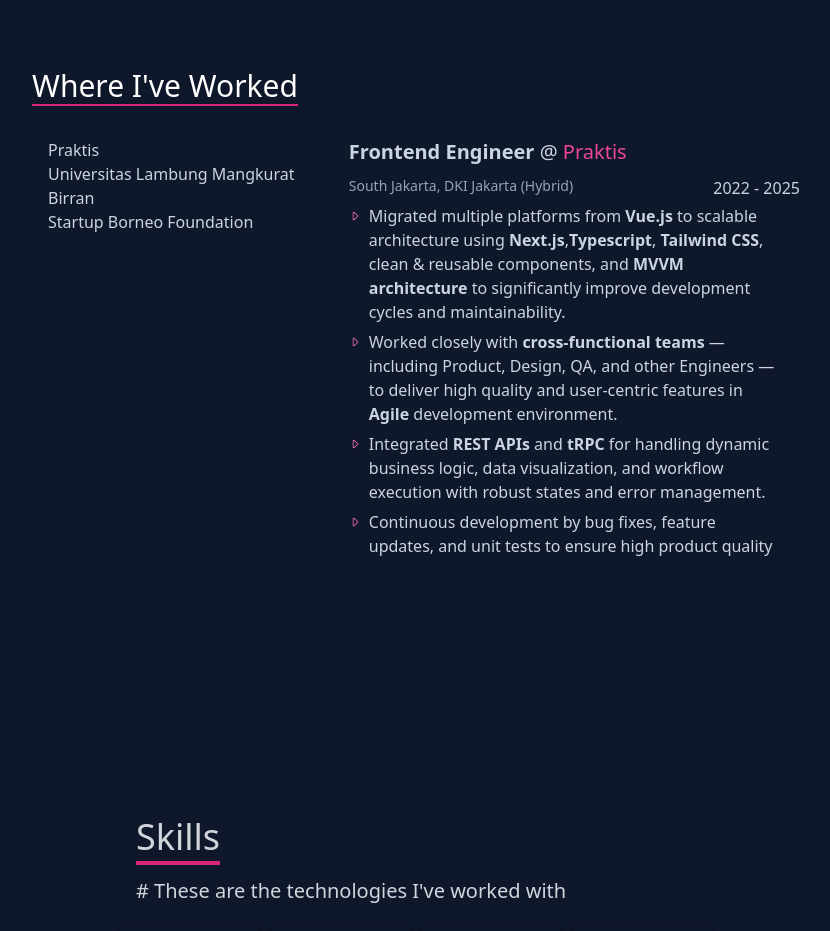
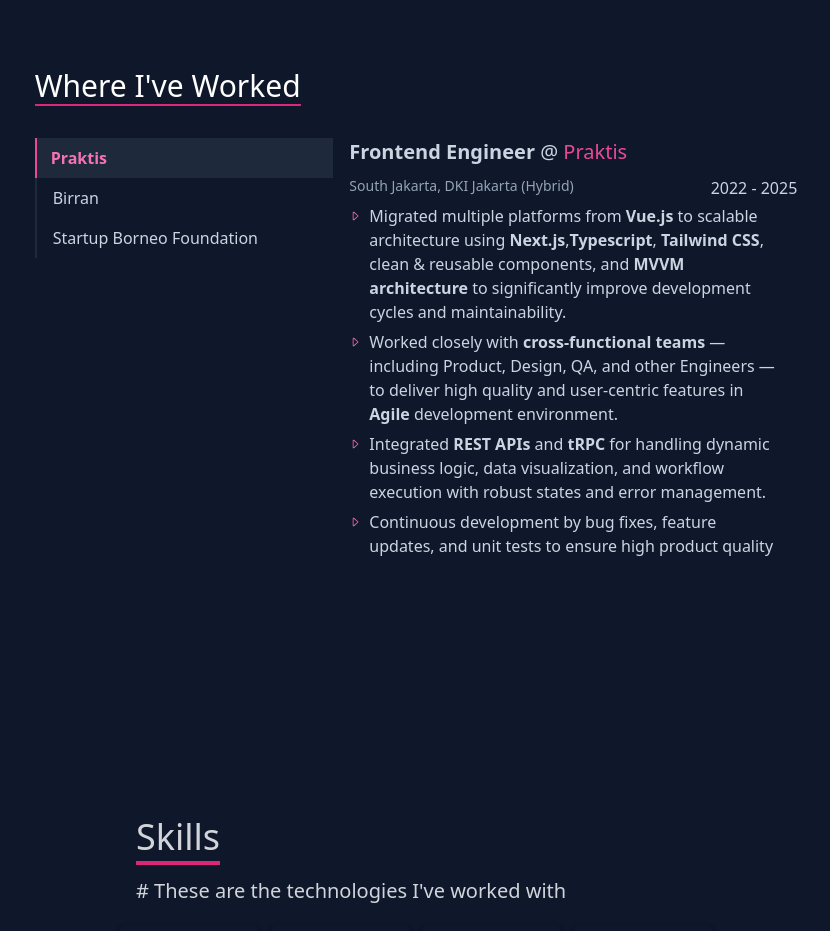
Before and after one commit to syahrilhanla/portfolio-website, a Next.js app: page / in a window 1280 px wide. Shown: the part 1740-2671 px from the top of the page, without its empty margins (224-1054 px from the left). Built offline with nearby package versions, Linux system fonts and the light colour scheme; grey boxes are pictures that could not be loaded.

Commit message:
feat: add ExperienceTabs component to enhance tab navigation in Experience section

```diff
--- a/components/Experience.jsx
+++ b/components/Experience.jsx
@@ -2,6 +2,7 @@
 import PraktisExperience from "./PraktisExperience";
 import BirranExperience from "./BirranExperience";
 import StartupBorneoExperience from "./StartupBorneoExperience";
+import ExperienceTabs from "./ExperienceTabs";
 
 const Experience = () => {
 	const [activeTab, setActiveTab] = useState("praktis");
@@ -11,44 +12,15 @@
       md:px-10 px-3 md:pb-0 pb-12 flex flex-col justify-center items-center"
 			name="experience"
 		>
-			<div className="space-y-8 lg:max-w-3xl max-w-5xl mt-10 md:mt-0 max-h-96">
+			<div className="space-y-8 lg:max-w-3xl max-w-4xl mt-10 md:mt-0 max-h-96">
 				<h1 className="w-fit text-3xl text-white font-medium border-b-2 border-pink-600">
 					Where I've Worked
 				</h1>
 
-				<div className="grid grid-cols-[4fr_6fr] gap-4 mt-6">
-					<ul className="pl-0 list-none">
-						<li
-							onClick={() => {
-								setActiveTab("praktis");
-							}}
-						>
-							Praktis
-						</li>
-						<li
-							onClick={() => {
-								setActiveTab("universitas");
-							}}
-						>
-							Universitas Lambung Mangkurat
-						</li>
-						<li
-							onClick={() => {
-								setActiveTab("birran");
-							}}
-						>
-							Birran
-						</li>
-						<li
-							onClick={() => {
-								setActiveTab("startup");
-							}}
-						>
-							Startup Borneo Foundation
-						</li>
-					</ul>
+				<div className="w-full grid grid-cols-[4fr_6fr] gap-4 mt-6">
+					<ExperienceTabs activeTab={activeTab} setActiveTab={setActiveTab} />
 
-					<div className="min-h-[300px] overflow-visible">
+					<div className="min-h-[300px] overflow-visible max-w-md text-sm md:text-base">
 						{activeTab === "praktis" && <PraktisExperience />}
 						{activeTab === "birran" && <BirranExperience />}
 						{activeTab === "startup" && <StartupBorneoExperience />}
--- /dev/null
+++ b/components/ExperienceTabs.jsx
@@ -0,0 +1,64 @@
+import { useRef, useEffect, useState } from "react";
+
+const tabList = [
+	{ key: "praktis", label: "Praktis" },
+	// { key: "universitas", label: "Universitas Lambung Mangkurat" },
+	{ key: "birran", label: "Birran" },
+	{ key: "startup", label: "Startup Borneo Foundation" },
+];
+
+const ExperienceTabs = ({ activeTab, setActiveTab }) => {
+	const tabRefs = useRef([]);
+	const [indicatorStyle, setIndicatorStyle] = useState({
+		top: 0,
+		height: 0,
+		visible: false,
+	});
+
+	useEffect(() => {
+		const idx = tabList.findIndex((tab) => tab.key === activeTab);
+		const el = tabRefs.current[idx];
+		if (el) {
+			setIndicatorStyle({
+				top: el.offsetTop,
+				height: el.offsetHeight || 48, // fallback height
+				visible: true,
+			});
+		}
+	}, [activeTab]);
+
+	return (
+		<div className="relative flex flex-col">
+			{indicatorStyle.visible && (
+				<span
+					className="absolute left-0 z-50 w-0.5 bg-pink-500 transition-all duration-300"
+					style={{
+						top: indicatorStyle.top,
+						height: indicatorStyle.height,
+					}}
+				/>
+			)}
+			<ul className="pl-0 list-none flex flex-col">
+				{tabList.map((tab, i) => (
+					<li
+						key={tab.key}
+						onClick={() => setActiveTab(tab.key)}
+						ref={(el) => (tabRefs.current[i] = el)}
+						className={`relative px-4 py-2 text-sm md:text-base cursor-pointer transition-colors duration-300
+						${
+							activeTab === tab.key
+								? "text-pink-400 font-semibold bg-slate-800"
+								: "hover:bg-slate-700 hover:text-pink-300 border-l-[2px] border-slate-800"
+						}
+					`}
+						style={{ zIndex: 1 }}
+					>
+						{tab.label}
+					</li>
+				))}
+			</ul>
+		</div>
+	);
+};
+
+export default ExperienceTabs;
--- a/components/StartupBorneoExperience.jsx
+++ b/components/StartupBorneoExperience.jsx
@@ -2,8 +2,8 @@
 
 const StartupBorneoExperience = () => {
 	return (
-		<div className="grid gap-1.5">
-			<h3 className="text-xl mb-1">
+		<div className="grid gap-1.5 min-h-full">
+			<h3 className="text-xl mb-1 lg:whitespace-nowrap">
 				<strong className="font-semibold">Frontend Developer</strong> (Intern) @{" "}
 				<a
 					className="text-pink-500 font-light"
```
